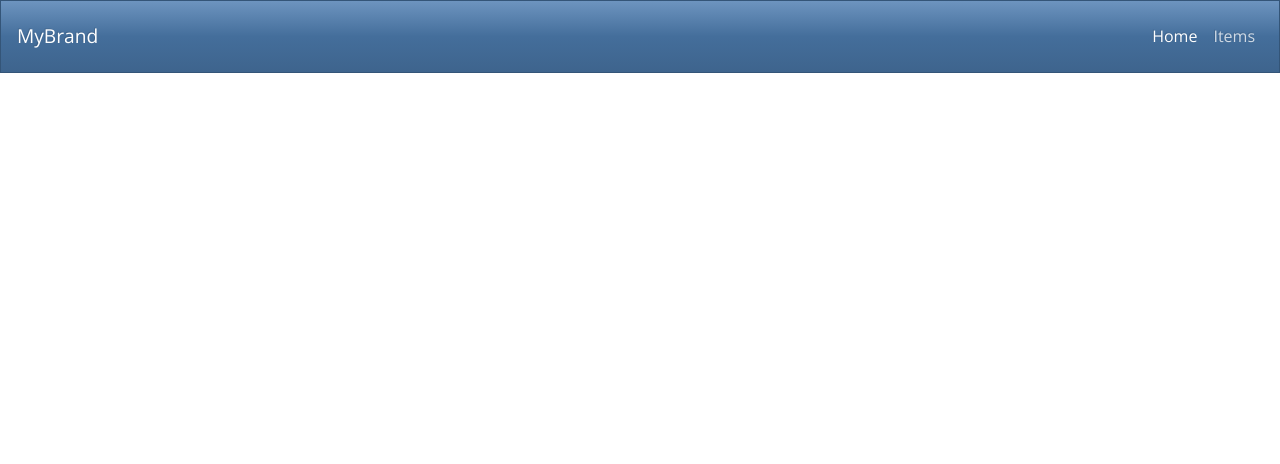
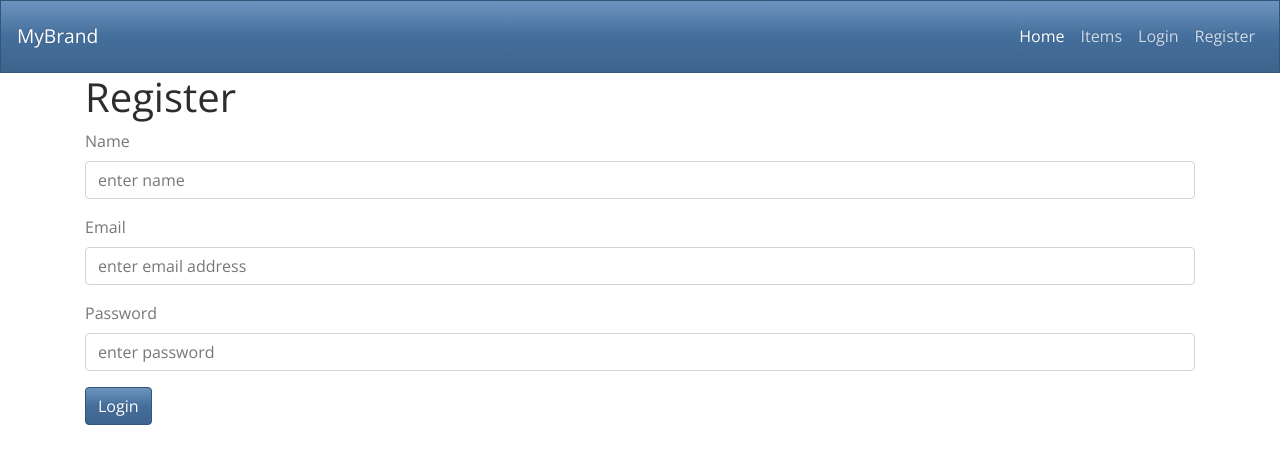
Before and after one commit to slamdunc123/react-pet-reminder, a React (Create React App) app in the folder client/: page /register in a window 1280 px wide. Shown: the top 464 px of the page. Built offline with nearby package versions, Linux system fonts and the light colour scheme.

Commit message:
set up intial login and register pages with routes

```diff
--- a/client/src/components/layout/Main/Main.js
+++ b/client/src/components/layout/Main/Main.js
@@ -2,6 +2,8 @@ import React from 'react';
 import { Switch, Route } from 'react-router-dom';
 import Home from '../../pages/Home/Home';
 import Items from '../../pages/Items/Items';
+import Login from '../../pages/Login/Login';
+import Register from '../../pages/Register/Register';
 
 const Main = () => {
 	return (
@@ -12,6 +14,12 @@ const Main = () => {
 			<Route path='/items'>
 				<Items />
 			</Route>
+			<Route path='/login'>
+				<Login />
+			</Route>
+			<Route path='/register'>
+				<Register />
+			</Route>
 		</Switch>
 	);
 };
--- /dev/null
+++ b/client/src/components/pages/Login/Login.js
@@ -0,0 +1,67 @@
+import React, { useState } from 'react';
+
+const Login = () => {
+	const [formData, setFormData] = useState({
+		email: '',
+		password: '',
+	});
+
+	const { email, password } = formData;
+
+	const handleOnChange = (e) => {
+		setFormData({
+			...formData,
+			[e.target.name]: e.target.value,
+		});
+	};
+
+	const handleOnSubmit = (e) => {
+		e.preventDefault();
+		console.log(formData);
+		setFormData({
+			email: '',
+			password: '',
+		});
+	};
+	return (
+		<section className='container'>
+			<h1>Login In</h1>
+			<form className='form' onSubmit={handleOnSubmit}>
+				<div className='form-group'>
+					<label htmlFor='email'>Email</label>
+					<input
+						className='form-control'
+						id='email'
+						type='text'
+						placeholder='enter email address'
+						name='email'
+						value={email}
+						onChange={handleOnChange}
+					/>
+				</div>
+				<div className='form-group'>
+					<label htmlFor='password'>Password</label>
+					<input
+						className='form-control'
+						id='password'
+						type='text'
+						placeholder='enter password'
+						name='password'
+						value={password}
+						onChange={handleOnChange}
+					/>
+				</div>
+				<div className='form-group'>
+					<input
+						type='submit'
+						className='btn btn-primary'
+						name='password'
+						value='Login'
+					/>
+				</div>
+			</form>
+		</section>
+	);
+};
+
+export default Login;
--- /dev/null
+++ b/client/src/components/pages/Register/Register.js
@@ -0,0 +1,81 @@
+import React, { useState } from 'react';
+
+const Register = () => {
+	const [formData, setFormData] = useState({
+		name: '',
+		email: '',
+		password: '',
+	});
+
+	const { name, email, password } = formData;
+
+	const handleOnChange = (e) => {
+		setFormData({
+			...formData,
+			[e.target.name]: e.target.value,
+		});
+	};
+
+	const handleOnSubmit = (e) => {
+		e.preventDefault();
+		console.log(formData);
+		setFormData({
+			name: '',
+			email: '',
+			password: '',
+		});
+	};
+
+	return (
+		<section className='container'>
+			<h1>Register</h1>
+			<form className='form' onSubmit={handleOnSubmit}>
+				<div className='form-group'>
+					<label htmlFor='name'>Name</label>
+					<input
+						className='form-control'
+						id='name'
+						type='text'
+						placeholder='enter name'
+						name='name'
+						value={name}
+						onChange={handleOnChange}
+					/>
+				</div>
+				<div className='form-group'>
+					<label htmlFor='email'>Email</label>
+					<input
+						className='form-control'
+						id='email'
+						placeholder='enter email address'
+						name='email'
+						value={email}
+						onChange={handleOnChange}
+					/>
+				</div>
+				<div className='form-group'>
+					<label htmlFor='password'>Password</label>
+					<input
+						className='form-control'
+						id='password'
+						placeholder='enter password'
+						name='password'
+						value={password}
+						onChange={handleOnChange}
+					/>
+				</div>
+				<div className='form-group'>
+					<input
+						className='form-control'
+						type='submit'
+						className='btn btn-primary'
+						name='register'
+						value='Login'
+					/>
+				</div>
+			</form>
+		</section>
+	);
+};
+
+export default Register;
--- a/client/src/components/partials/NavMenu/NavMenu.js
+++ b/client/src/components/partials/NavMenu/NavMenu.js
@@ -20,7 +20,7 @@ const NavMenu = () => {
 				type='button'
 				onClick={handleOnClick}
 			>
-				<span class='navbar-toggler-icon'></span>
+				<span className='navbar-toggler-icon'></span>
 			</button>
 			<div
 				className={
@@ -45,6 +45,20 @@ const NavMenu = () => {
 					>
 						Items
 					</Link>
+					<Link
+						className='nav-item nav-link'
+						to='/login'
+						onClick={handleOnClick}
+					>
+						Login
+					</Link>
+					<Link
+						className='nav-item nav-link'
+						to='/register'
+						onClick={handleOnClick}
+					>
+						Register
+					</Link>
 				</div>
 			</div>
 		</nav>
```
